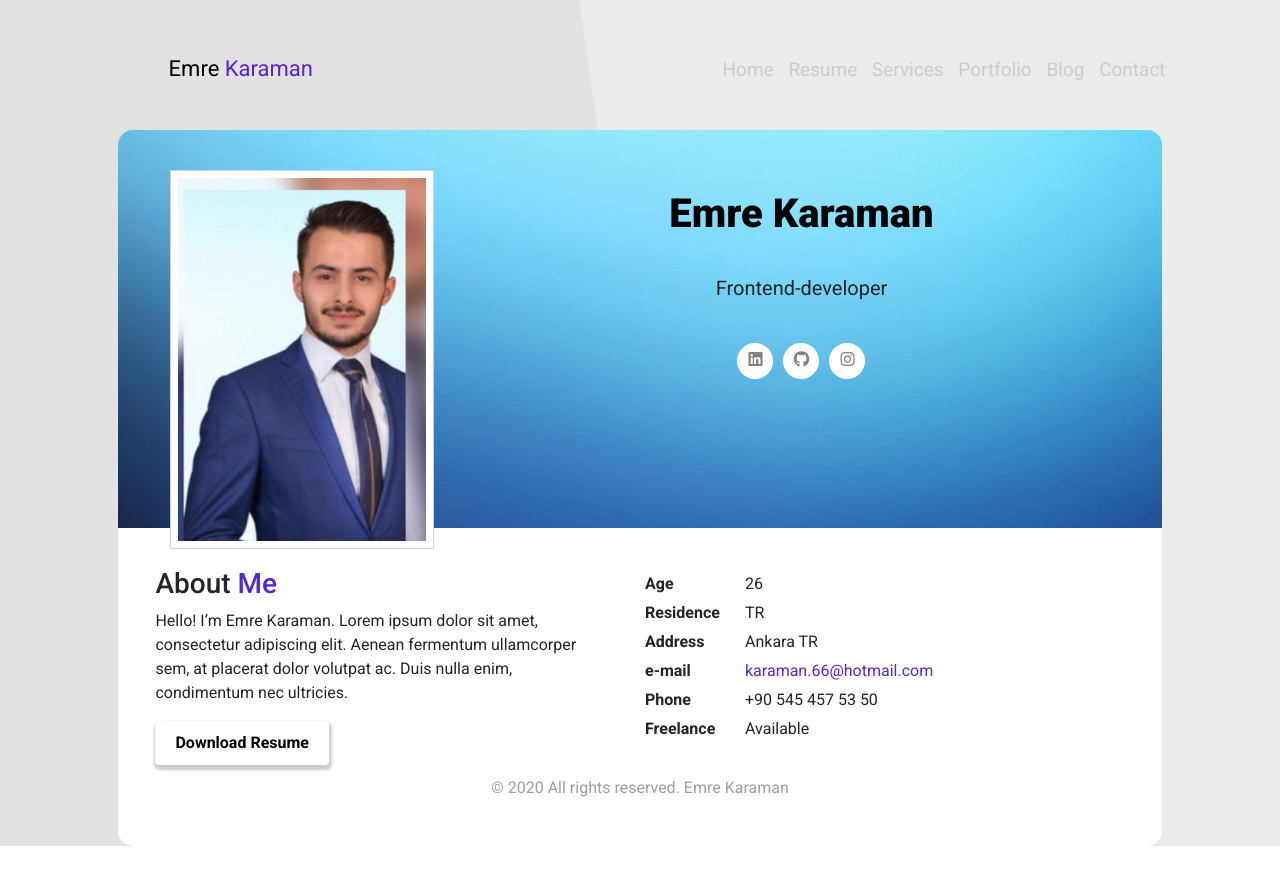
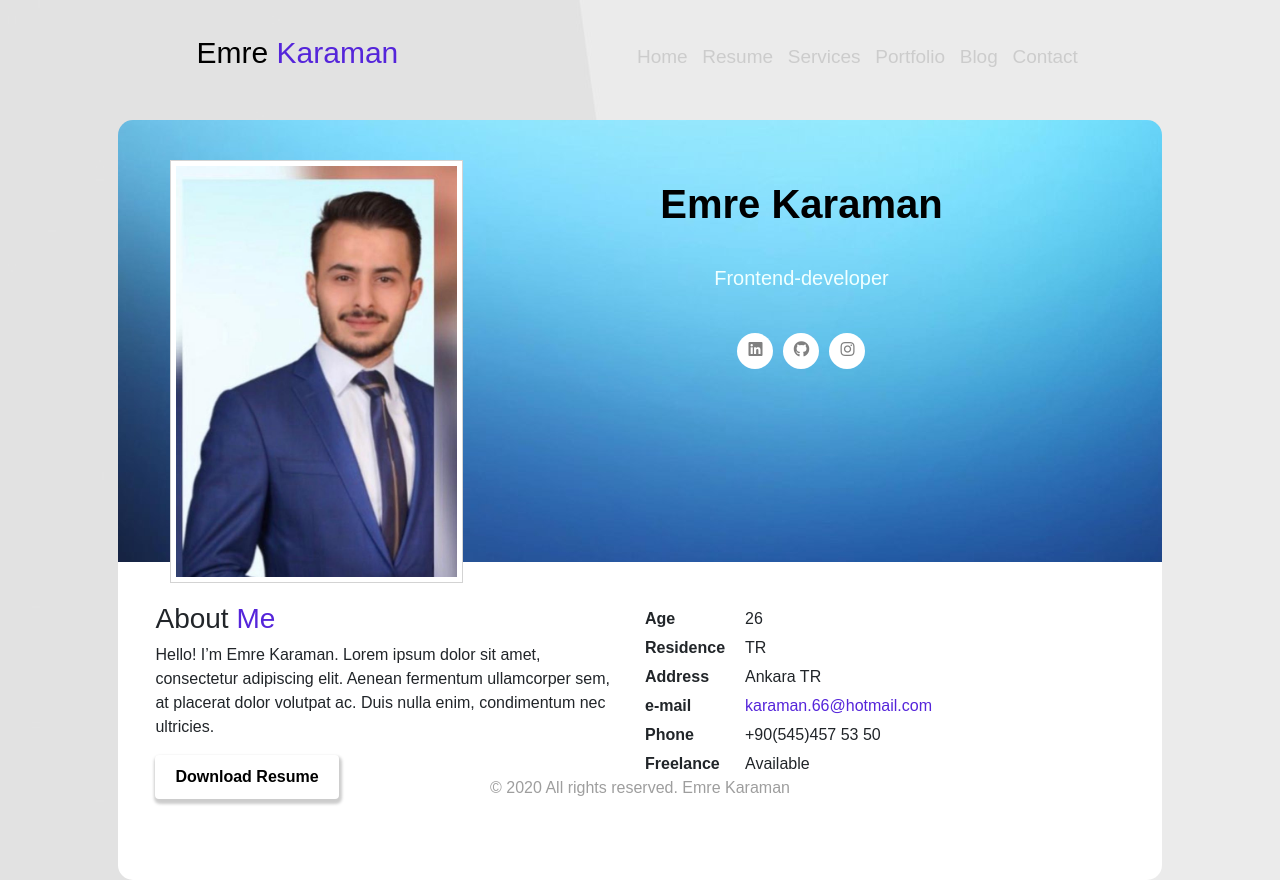
Before and after one commit to Emrekaraman/Css-TemplateCv, a plain HTML site: page index.html in a window 1280 px wide. Before the commit the page ends 846 px from the top, so only its background shows below. Drawn offline with nearby package versions, Linux system fonts and the light colour scheme.

Commit message:
Duzenleme

```diff
--- a/Bstyle.css
+++ b/Bstyle.css
@@ -24,7 +24,7 @@ body {
   text-align: justify;
   color: black;
   padding: 110px;
-  font-family: 'Merriweather', serif;
+  font-family: "Arial";
 }
 
 h1 {
--- a/index.html
+++ b/index.html
@@ -4,7 +4,7 @@
 <head>
   <meta charset="UTF-8" />
   <meta name="viewport" content="width=device-width, initial-scale=1.0" />
-  <title>Resume</title>
+  <title>Emre Karaman</title>
   <link rel="stylesheet" href="https://stackpath.bootstrapcdn.com/bootstrap/4.4.1/css/bootstrap.min.css"
     integrity="sha384-Vkoo8x4CGsO3+Hhxv8T/Q5PaXtkKtu6ug5TOeNV6gBiFeWPGFN9MuhOf23Q9Ifjh" crossorigin="anonymous" />
   <link rel="stylesheet" href="https://cdnjs.cloudflare.com/ajax/libs/font-awesome/5.15.1/css/all.min.css" />
@@ -12,6 +12,7 @@
     href="https://fonts.googleapis.com/css2?family=Roboto:ital,wght@0,100;0,300;0,400;0,500;0,700;0,900;1,100;1,300;1,500;1,700;1,900&display=swap"
     rel="stylesheet">
   <link rel="stylesheet" href="style.css">
+
 
 
 
@@ -34,11 +35,11 @@
       <div class="menu">
         <div style="width: 100%;" class="genis-menu d-flex">
           <ul style="float: left; padding-left: 1px;">
-            <li style="padding-right: 380px;">
+            <li style="padding-right: 100px;">
               <p class="isim"><span style="color: black;">Emre&nbsp;</span>Karaman</a>
             </li>
           </ul>
-          <ul style="float: right;padding-left: 0;">
+          <ul style="float: right;padding-right: 55px;">
 
 
             <li><a href="">Home</a></li>
@@ -46,7 +47,7 @@
             <li><a href="Services.html">Services</a></li>
             <li><a href="Portfolio.html">Portfolio</a></li>
             <li><a href="Blog.html">Blog</a></li>
-            <li><a href="">Contact</a></li>
+            <li><a href="Contact.html">Contact</a></li>
           </ul>
         </div>
       </div>
@@ -58,13 +59,13 @@
         <div class="row">
           <div class="col-md-4">
             <div class="foto-kutusu">
-              <img class="foto" style="width: 90%" src="images/photo.png" alt="" />
+              <img class="foto" style="width: 100%" src="images/photo.png" alt="" />
             </div>
           </div>
           <div class="col-md-8">
             <div class="person-info">
               <h1>Emre Karaman</h1>
-              <p style="margin-top: 35px; font-size: 20px">
+              <p style="margin-top: 35px; font-size: 20px; ">
                 Frontend-developer
               </p>
               <div class="d-flex justify-content-center" style="margin-top: 35px">
@@ -113,7 +114,7 @@
               </li>
               <li>
                 <span class="baslik">Phone</span>
-                <span> +90 545 457 53 50</span>
+                <span> +90(545)457 53 50</span>
               </li>
               <li>
                 <span class="baslik">Freelance</span>
--- a/style.css
+++ b/style.css
@@ -2,7 +2,7 @@ body {
   background-image: url("images/bg.jpg");
   background-repeat: no-repeat;
   background-size: auto;
-  font-family: "Roboto", sans-serif;
+  font-family: "", sans-serif;
 }
 .menu {
   height: auto;
@@ -32,7 +32,7 @@ body {
   color:  rgb(85, 37, 218);
 }
 .isim {
-  font-size: 22px;
+  font-size: 30px;
   color:  rgb(85, 37, 218);
 }
 .ana-bolge {
@@ -82,13 +82,18 @@ body {
   color: black;
   font-weight: 800;
 }
+.person-info p{
+  color:azure;
+  font-size: 5px;
+
+}
 .foto-kutusu {
   margin-bottom: -25%;
   margin-top: 10%;
 }
 .foto {
   border: 1px solid lightgray;
-  padding: 7px;
+  padding: 5px;
   background-color: white;
 }
 .foto:hover {
```
Also changed, not shown: Contact.html (added, +20 -0 lines), Portfolio.html (+2 -1 lines), Resume.html (+2 -1 lines), Services.html (+1 -0 lines).
